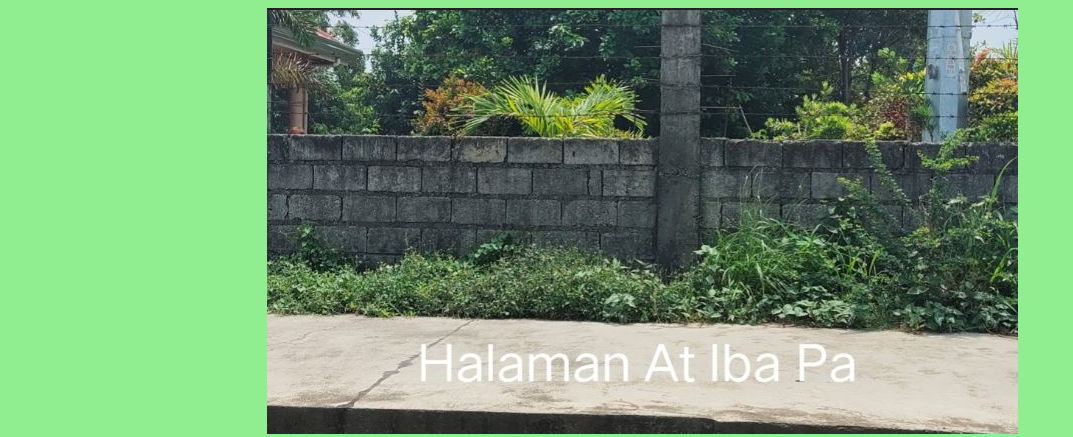
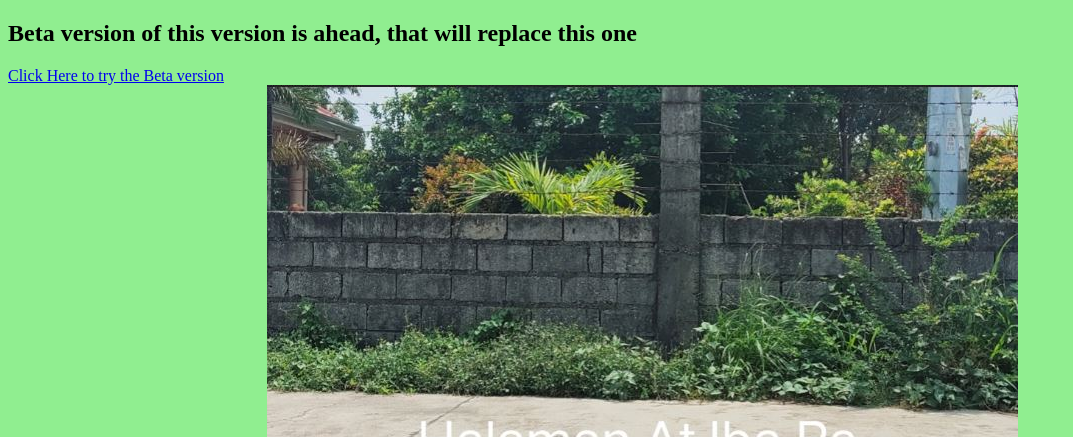
Before and after one commit to halamanatibapahosting/halamanatibapastore.github.io, a plain HTML site: page index.html in a window 1280 px wide. Shown: the top 437 px of the page, without its empty margins (0-1073 px from the left). Drawn offline with Linux system fonts and the light colour scheme; a script that the page names is missing.

Commit message:
Update index.html

```diff
--- a/index.html
+++ b/index.html
@@ -10,6 +10,10 @@
 </head>
 <body>
 <body style="background-color:lightgreen;">
+
+	<h2>Beta version of this version is ahead, that will replace this one</h2>
+	<a href="https://sites.google.com/view/halamanatibapa/home">Click Here to try the Beta version</a>
+
 
 <div></div>
 
```
